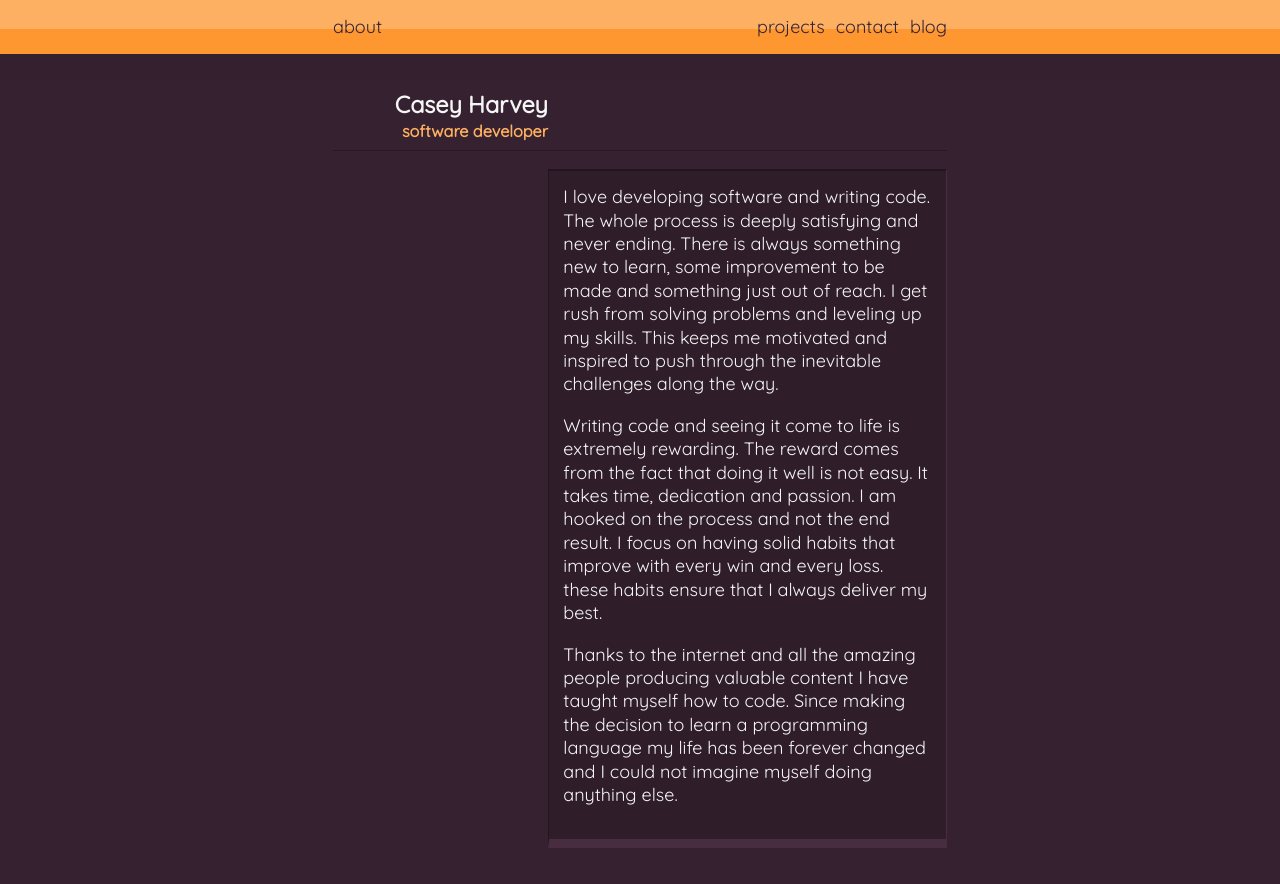
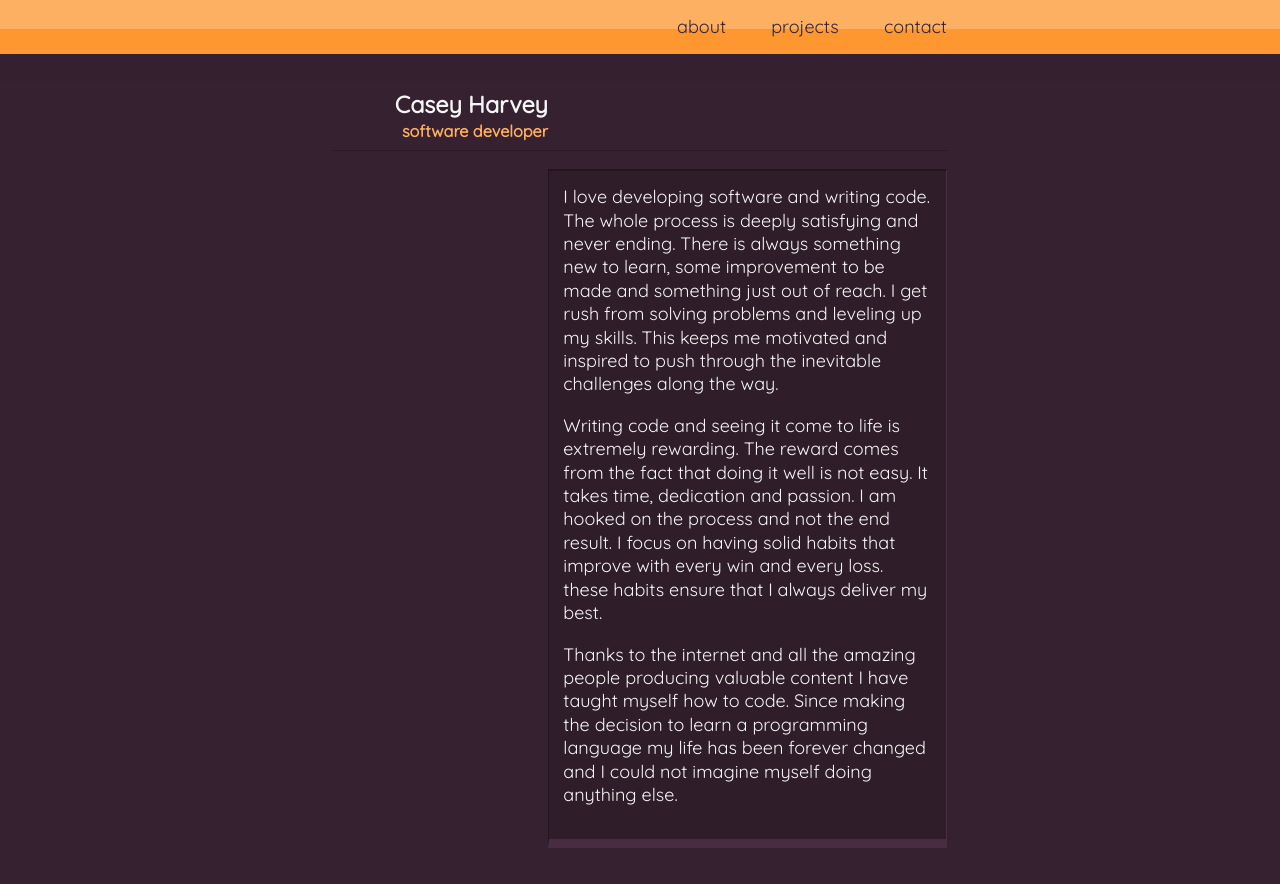
Before and after one commit to caseyharvey/v1-caseys.tech, a React (Create React App) app: page / in a window 1280 px wide. Built offline with nearby package versions, Linux system fonts and the light colour scheme.

Commit message:
removed blog link and adjusted nav layout

```diff
--- a/src/components/Navbar/Navbar.js
+++ b/src/components/Navbar/Navbar.js
@@ -1,24 +1,17 @@
-import React from 'react';
-import { Link } from 'react-router-dom';
-import './navbar.sass';
+import React from "react";
+import { Link } from "react-router-dom";
+import "./navbar.sass";
 
 const Navbar = () => {
   return (
-    <nav className='navbar'>
-      <div className='nav-container'>
-        <Link to='/' className='about'>
-          about
-        </Link>
-        <div className='right-side'>
-          <Link to='/Projects'>projects</Link>
-          <Link to='/Contact'>contact</Link>
-          <a
-            target='_blank'
-            rel='noopener noreferrer'
-            href='https://blog.caseys.tech/'
-          >
-            blog
-          </a>
+    <nav className="navbar">
+      <div className="nav-container">
+        <div className="right-side">
+          <Link to="/" className="about">
+            about
+          </Link>
+          <Link to="/Projects">projects</Link>
+          <Link to="/Contact">contact</Link>
         </div>
       </div>
     </nav>
--- a/src/components/Navbar/navbar.sass
+++ b/src/components/Navbar/navbar.sass
@@ -29,11 +29,11 @@
         @include u.padding(v.$p1, v.$p1)
 
         @include u.width(100%, v.$max-width)
-        @include u.flex(row, space-between, flex-start)
+        @include u.flex(row, flex-end, flex-end)
 
         .right-side
-            @include u.width(190px)
-            @include u.flex(row, space-between, flex-start)
+            @include u.width(270px)
+            @include u.flex(row, space-between, flex-end)
 
 @media screen and ( min-width: 425px )
     .navbar
```
Also changed, not shown: 1 other file (tests, documents, lock files or other folders).
